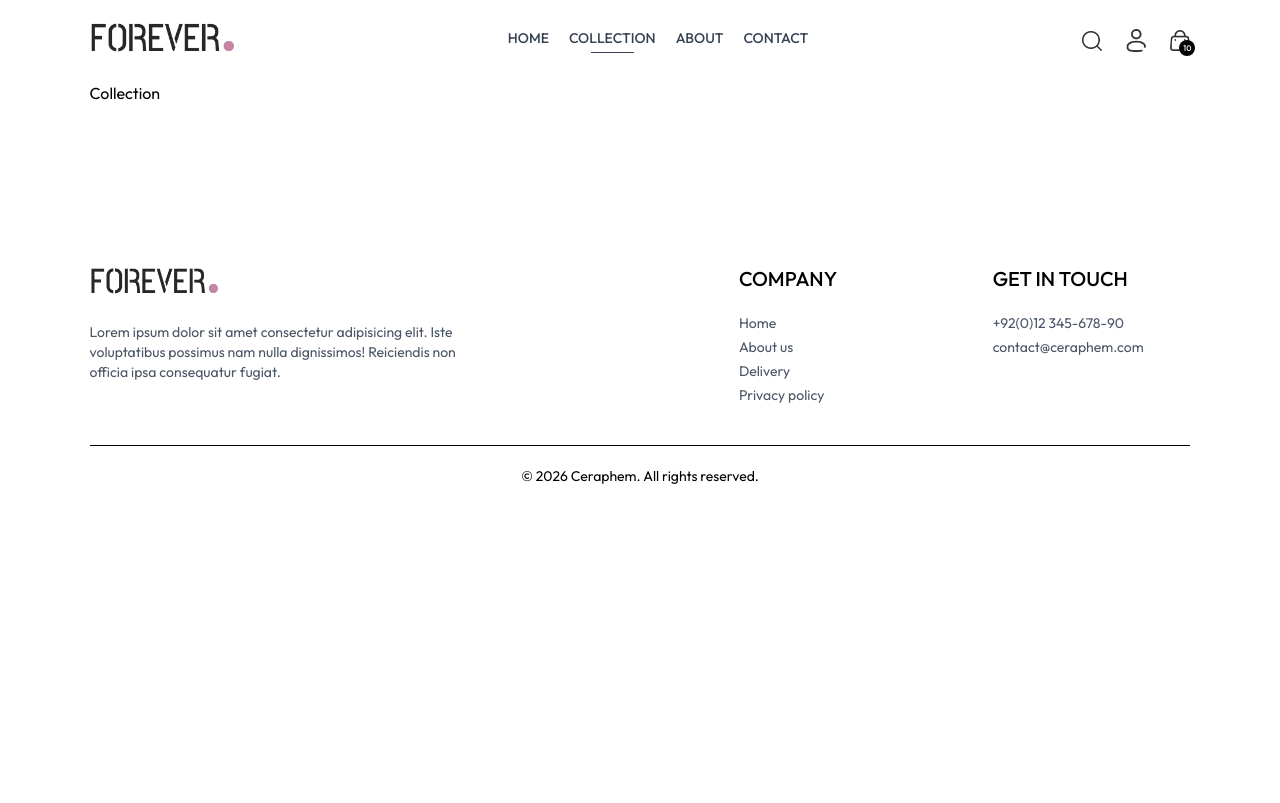
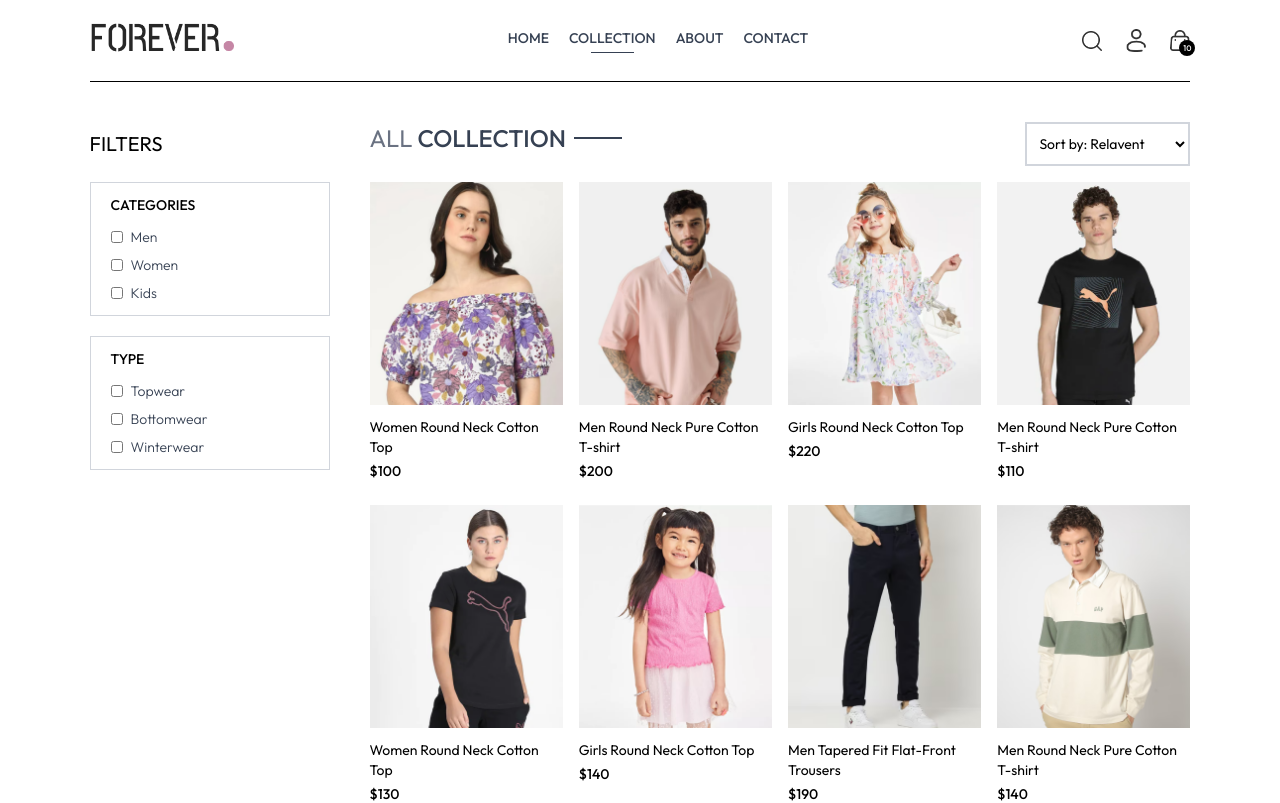
Before and after one commit to SyedAliHamzaRizvi/Ceraphem, a React (Vite) app in the folder frontend/: page /collection in a window 1280 px wide. Shown: the top 803 px of the page. Built offline with nearby package versions, Linux system fonts and the light colour scheme.

Commit message:
Collection page completed

```diff
--- a/frontend/src/Pages/Collection.jsx
+++ b/frontend/src/Pages/Collection.jsx
@@ -1,9 +1,189 @@
-import React from 'react'
+import React, { useContext, useEffect, useState } from "react";
+import { ShopContext } from "../Context/ShopContext";
+import { assets } from "../assets/assets";
+import Title from "../Components/Title";
+import ProductItem from "../Components/ProductItem";
 
 const Collection = () => {
+  const { products } = useContext(ShopContext);
+  const [showFilter, setShowFilter] = useState(false);
+  const [filterProducts, setFilterProducts] = useState([]);
+  const [category, setCategory] = useState([]);
+  const [subCategory, setSubCategory] = useState([]);
+  const [sortType,setSortType]=useState()
+
+  const toggleCategory = (e) => {
+    if (category.includes(e.target.value)) {
+      setCategory((prev) => prev.filter((item) => item !== e.target.value));
+    } else {
+      setCategory((prev) => [...prev, e.target.value]);
+    }
+  };
+
+  const togglesubCategory = (e) => {
+    if (subCategory.includes(e.target.value)) {
+      setSubCategory((prev) => prev.filter((item) => item !== e.target.value));
+    } else {
+      setSubCategory((prev) => [...prev, e.target.value]);
+    }
+  };
+
+  const applyFilter = () => {
+    let productsCopy = products.slice();
+    if (category.length > 0) {
+      productsCopy = productsCopy.filter(item =>
+        category.includes(item.category))
+    }
+    if (subCategory.length > 0) {
+      productsCopy = productsCopy.filter(item =>
+        subCategory.includes(item.subCategory))
+    }
+
+    setFilterProducts(productsCopy);
+  };
+
+  const sortProducts=()=>{
+   let fpCopy=filterProducts.slice()
+   switch(sortType){
+    case 'low-high':
+      setFilterProducts(fpCopy.sort((a,b)=>(a.price - b.price)))
+      break;
+
+    case 'high-low':
+      setFilterProducts(fpCopy.sort((a,b)=>(b.price - a.price)))
+      break;
+
+    default:
+      applyFilter();
+      break
+   }
+  }
+
+
+  useEffect(() => {
+    applyFilter();
+  }, [category, subCategory]);
+
+  useEffect(() => {
+    sortProducts();
+  }, [sortType]);
+
+
+
   return (
-    <div>Collection</div>
-  )
-}
+    <div className="flex flex-col sm:flex-row gap-1 sm:gap-10 pt-10 border-t">
+      {/* Filter Options */}
+      <div className="min-w-60">
+        <p
+          onClick={() => setShowFilter(!showFilter)}
+          className="my-2 text-xl flex items-center cursor-pointer gap-2"
+        >
+          FILTERS
+          <img
+            className={`h-3 sm:hidden ${showFilter ? "rotate-90" : ""}  `}
+            src={assets.dropdown_icon}
+            alt=""
+          />
+        </p>
+        {/* Category Filter */}
+        <div
+          className={`border border-gray-300 pl-5 py-3 mt-6 ${showFilter ? "" : "hidden"} sm:block`}
+        >
+          <p className="mb-3 text-sm font-medium">CATEGORIES</p>
+          <div className="flex flex-col gap-2 text-sm font-light text-gray-700">
+            <p className="flex gap-2">
+              <input
+                onChange={toggleCategory}
+                className="w-3"
+                type="checkbox"
+                value={"Men"}
+              />{" "}
+              Men
+            </p>
+            <p className="flex gap-2">
+              <input
+                onChange={toggleCategory}
+                className="w-3"
+                type="checkbox"
+                value={"Women"}
+              />{" "}
+              Women
+            </p>
+            <p className="flex gap-2">
+              <input
+                onChange={toggleCategory}
+                className="w-3"
+                type="checkbox"
+                value={"Kids"}
+              />{" "}
+              Kids
+            </p>
+          </div>
+        </div>
+        {/* SubCategory Filter */}
+        <div
+          className={`border border-gray-300 pl-5 py-3 my-5  ${showFilter ? "" : "hidden"} sm:block`}
+        >
+          <p className="mb-3 text-sm font-medium">TYPE</p>
+          <div className="flex flex-col gap-2 text-sm font-light text-gray-700">
+            <p className="flex gap-2">
+              <input
+                onChange={togglesubCategory}
+                className="w-3"
+                type="checkbox"
+                value={"Topwear"}
+              />{" "}
+              Topwear
+            </p>
+            <p className="flex gap-2">
+              <input
+                onChange={togglesubCategory}
+                className="w-3"
+                type="checkbox"
+                value={"Bottomwear"}
+              />{" "}
+              Bottomwear
+            </p>
+            <p className="flex gap-2">
+              <input
+                onChange={togglesubCategory}
+                className="w-3"
+                type="checkbox"
+                value={"Winterwear"}
+              />{" "}
+              Winterwear
+            </p>
+          </div>
+        </div>
+      </div>
 
-export default Collection
+      {/* Right side */}
+
+      <div className="flex-1">
+        <div className="flex justify-between text-base sm:text-2xl mb-4">
+          <Title text1={"ALL"} text2={"COLLECTION"} />
+          {/* Product Sort */}
+          <select onChange={(e)=>setSortType(e.target.value)} className="border-2 border-gray-300 text-sm px-2">
+            <option value="relavent">Sort by: Relavent</option>
+            <option value="low-high">Sort by: Low to High</option>
+            <option value="high-low">Sort by: High to Low</option>
+          </select>
+        </div>
+        {/* Map Products */}
+        <div className="grid grid-cols-2 md:grid-cols-3 lg:grid-cols-4 gap-4 gap-y-6">
+          {filterProducts.map((item, index) => (
+            <ProductItem
+              key={index}
+              name={item.name}
+              id={item._id}
+              price={item.price}
+              image={item.image}
+            />
+          ))}
+        </div>
+      </div>
+    </div>
+  );
+};
+
+export default Collection;
```
